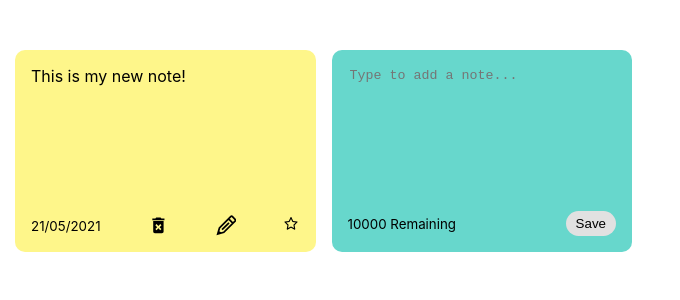
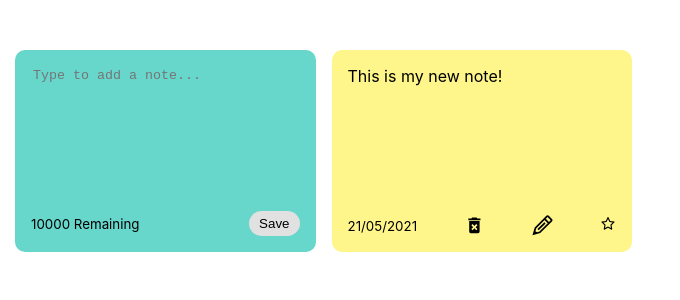
Before and after one commit to saikrishna-muppa/sticky-notes-react, a React (Create React App) app: page / in a window 1280 px wide. Shown: the top 300 px of the page, without its empty margins (0-680 px from the left). Built offline with nearby package versions, Linux system fonts and the light colour scheme.

Commit message:
added favouirate drop

```diff
--- a/src/components/Note.js
+++ b/src/components/Note.js
@@ -1,37 +1,34 @@
 import {useState} from 'react'
-import { DragDropContext,Droppable,Draggable } from 'react-beautiful-dnd';
+import { DragDropContext,Droppable,Draggable  } from 'react-beautiful-dnd';
 import { MdDeleteForever } from 'react-icons/md';
 import {GrEdit} from 'react-icons/gr';
 import {AiOutlineStar} from 'react-icons/ai'
 import {AiFillStar} from "react-icons/ai"
-const Note = ({ notes,id,fav, text, date, handleDeleteNote, handleUpdateNote, addToFavorites}) => {
+const Note = ({ notes,id,fav,index, text, date, handleDeleteNote, handleUpdateNote, addToFavorites}) => {
+	const [characters, updateCharacters] = useState(notes);
+// console.log(text,id,"notes")
+function handleOnDragEnd(result) {
 
-	const [characters, updateCharacters] = useState(notes);
-
-
-function handleOnDragEnd(result) {
 	if (!result.destination) return;
 	const items = Array.from(characters);
 	const [reorderedItem] = items.splice(result.source.index, 1);
 	items.splice(result.destination.index, 0, reorderedItem);
-
+	console.log(result.destination,"destination")
 	updateCharacters(items);
 }
 	return (
-<DragDropContext onDragEnd={handleOnDragEnd}>
-	<Droppable droppableId="note">
-	{(provided) => (
-      <div className="note" {...provided.droppableProps} ref={provided.innerRef}>
-	 {characters.map(({id},index)=>{
-			 return(
-				<Draggable key={id} draggableId={id} index={index} >
+
+<DragDropContext  onDragEnd={handleOnDragEnd}>
+		<Droppable droppableId={id}>
 			{(provided)=>(
-
-					 <div className="notes" ref={provided.innerRef} {...provided.draggableProps} {...provided.dragHandleProps}>
+				<div className="note-header-container" {...provided.droppableProps} ref={provided.innerRef}>
+					<Draggable key={id}  draggableId={id} index={index} >
+				{(provided)=>(
+					<div className='note' ref={provided.innerRef} {...provided.draggableProps} {...provided.dragHandleProps}  >
 					<span>{text}</span>
 					<div className='note-footer'>
 						<small>{date}</small>
-						 {provided.placeholder}
+
 						<MdDeleteForever
 							onClick={() => handleDeleteNote(id)}
 							className='delete-icon'
@@ -46,19 +43,14 @@ updateCharacters(items);
 
 					</div>
 				</div>
-
 				)}
 			</Draggable>
-			 )
-		 })
-	 }
+			{provided.placeholder}
 			</div>
 			)}
 
-
 		</Droppable>
 		</DragDropContext>
-
 	);
 };
 
--- a/src/components/NotesList.js
+++ b/src/components/NotesList.js
@@ -6,7 +6,7 @@ const NotesList = ({
 	handleAddNote,
 	handleDeleteNote,
 	handleUpdateNote,
-	addToFavorites,handleChange
+	addToFavorites
 }) => {
 
 
@@ -14,10 +14,13 @@ const NotesList = ({
 
 	return (
 		<div className='notes-list'>
+			<AddNote handleAddNote={handleAddNote}  />
 			{notes.map((note,idx)=>{
 				return (
 					<Note
+
 					key={idx}
+					index={idx}
 					notes={notes}
 					fav={note.fav}
 					id={note.id}
@@ -26,12 +29,11 @@ const NotesList = ({
 					handleDeleteNote={handleDeleteNote}
 					handleUpdateNote={handleUpdateNote}
 					addToFavorites={addToFavorites}
-					handleChange={handleChange}
 					/>
 
 				)
 			})}
-			<AddNote handleAddNote={handleAddNote}  />
+
 
 		</div>
 	);
--- a/src/index.css
+++ b/src/index.css
@@ -32,13 +32,6 @@ code {
 
 .note.new {
 	background-color: #67d7cc;
-	border-radius: 10px;
-	padding: 1rem;
-	min-height: 170px;
-	display: flex;
-	flex-direction: column;
-	justify-content: space-between;
-	white-space: pre-wrap;
 }
 
 textarea {
@@ -63,7 +56,7 @@ textarea:focus {
 	cursor: pointer;
 }
 
-.notes {
+.note {
 	background-color: #fef68a;
 	border-radius: 10px;
 	padding: 1rem;
```
Also changed, not shown: src/components/Drag.js (added, +13 -0 lines). Lines whose indentation alone changed are shown as unchanged.
